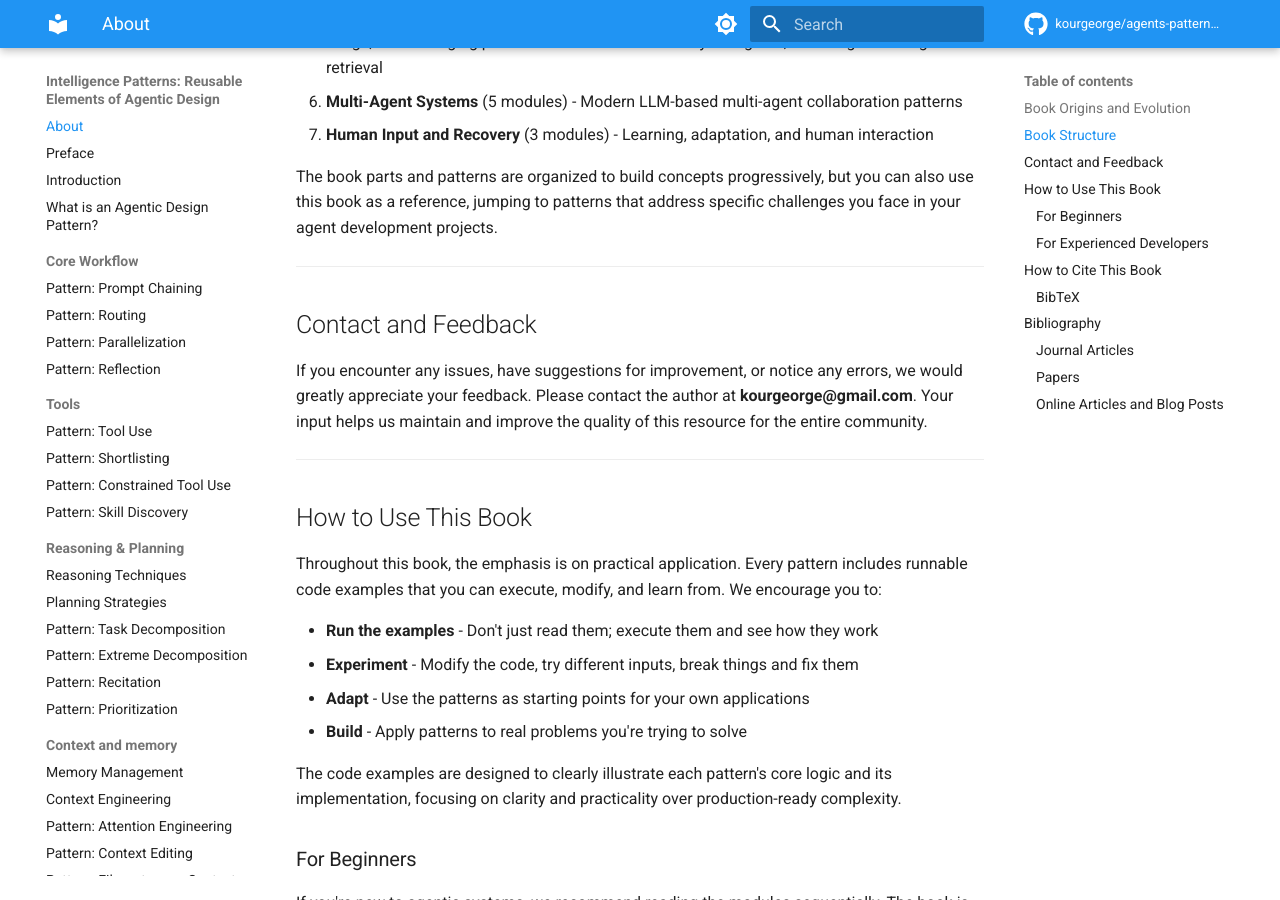
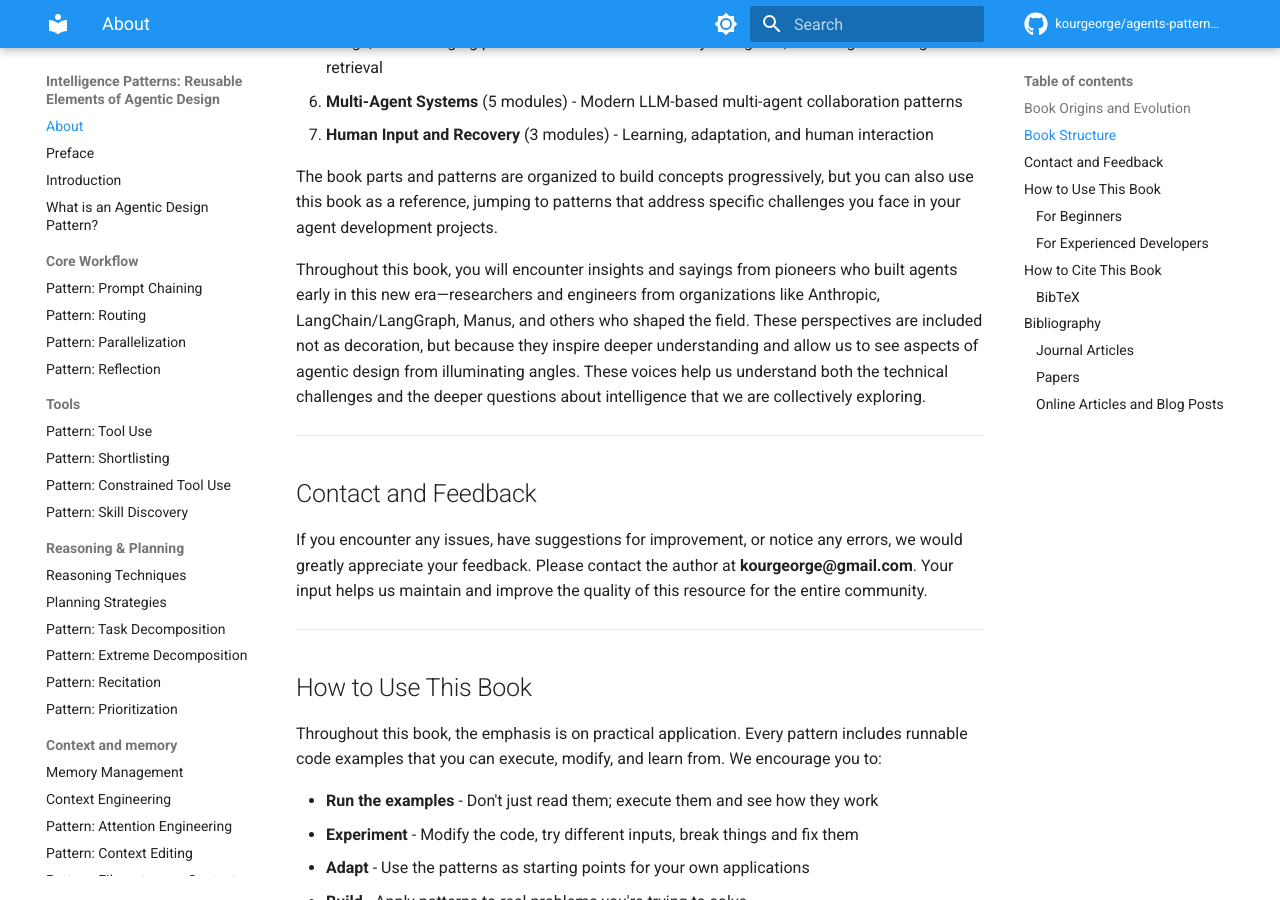
Before and after one commit to kourgeorge/agents-patterns-atlas, an MkDocs documentation site: the page built from docs/index.md, in a window 1280 px wide and 900 px high, scrolled down 2527 px. Built offline with MkDocs 1.6.1 and Material for MkDocs 9.7.7, drawn with Linux system fonts in a browser that asks for light colours; comment, search, counter and statistics services are not loaded.

Commit message:
improve preface and rag

```diff
--- a/docs/index.md
+++ b/docs/index.md
@@ -57,6 +57,10 @@ The book is organized into **7 parts** containing **32 modules**, building conce
 7. **Human Input and Recovery** (3 modules) - Learning, adaptation, and human interaction
 
 The book parts and patterns are organized to build concepts progressively, but you can also use this book as a reference, jumping to patterns that address specific challenges you face in your agent development projects.
+
+Throughout this book, you will encounter insights and sayings from pioneers who built agents early in this new era—researchers and engineers from organizations like Anthropic, LangChain/LangGraph, Manus, and others who shaped the field.
+These perspectives are included not as decoration, but because they inspire deeper understanding and allow us to see aspects of agentic design from illuminating angles.
+These voices help us understand both the technical challenges and the deeper questions about intelligence that we are collectively exploring.
 
 ---
 
```
Also changed, not shown: docs/about.md (+4 -0 lines).
